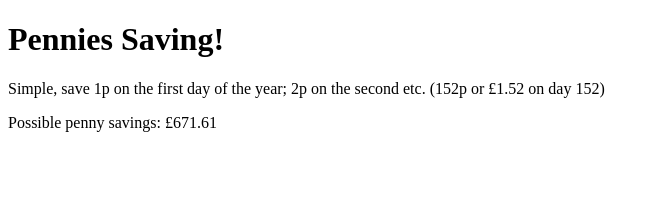
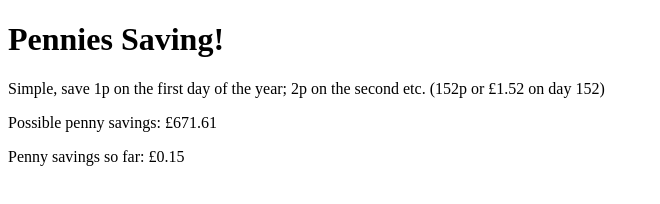
Before and after one commit to dafzthomas/savings, a plain HTML site: page index.html in a window 1280 px wide. Shown: the whole page, without its empty margins (0-660 px from the left). Drawn offline with Linux system fonts and the light colour scheme.

Commit message:
Added savings so far to DOM

```diff
--- a/index.html
+++ b/index.html
@@ -8,6 +8,7 @@
     <h1>Pennies Saving!</h1>
     <p>Simple, save 1p on the first day of the year; 2p on the second etc. (152p or £1.52 on day 152)</p>
     <p>Possible penny savings: <span id="possiblePennySaving"></span></p>
+    <p>Penny savings so far: <span id="pennySavingsSoFar"></span></p>
     <script type="text/javascript" src="script.js"></script>
 </body>
 </html>
--- a/script.js
+++ b/script.js
@@ -64,6 +64,7 @@ var getPennyCostForEachWeek = function (currentWeek, currentDay) {
 
 var runMaths = function () {
     var possiblePennySavedElement = document.getElementById('possiblePennySaving');
+    var pennySavingsSoFar = document.getElementById('pennySavingsSoFar');
 
 
     var daysInYear = null,
@@ -79,18 +80,16 @@ var runMaths = function () {
     populateArray();
 
     console.log('saving so far (pennies): -- £', getPennySavingSoFar(currentDay) / 100);
+    var penniesSoFar = getPennySavingSoFar(currentDay) / 100;
+    pennySavingsSoFar.innerHTML = '£' + penniesSoFar;
 
     console.log('saving by end of year (pennies): -- £', getPennySavingSoFar(daysInYear) / 100);
-
     var possibleSavingsPenny = getPennySavingSoFar(daysInYear) / 100;
-    console.log('possiblePennySavedElement', possiblePennySavedElement);
     possiblePennySavedElement.innerHTML = '£' + possibleSavingsPenny;
 
     console.log('week number:   ', currentWeek);
 
     console.log('saving this week (pennies): -- £', weeksCostArray[currentWeek] / 100);
-
-    return;
 };
 
 runMaths();
```
